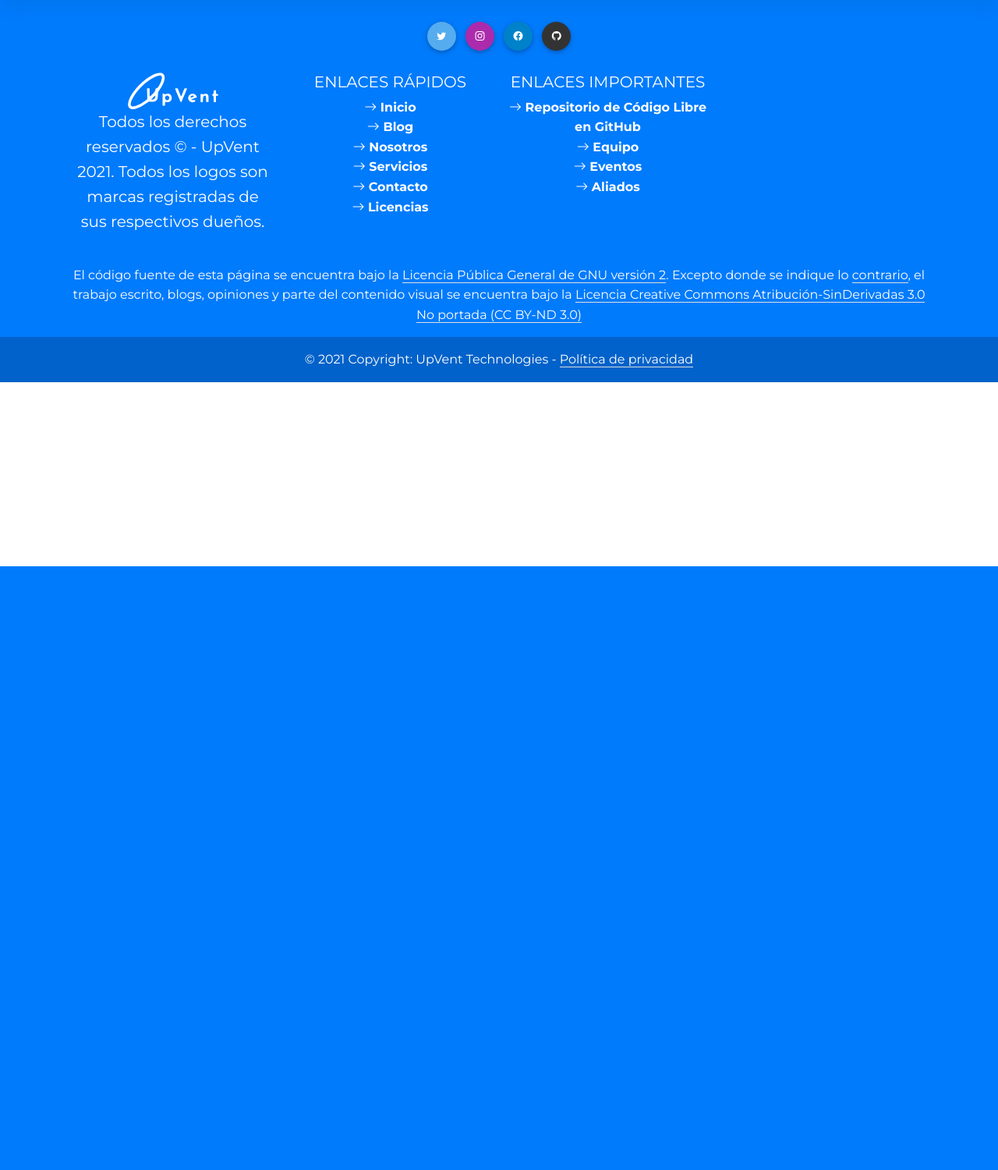
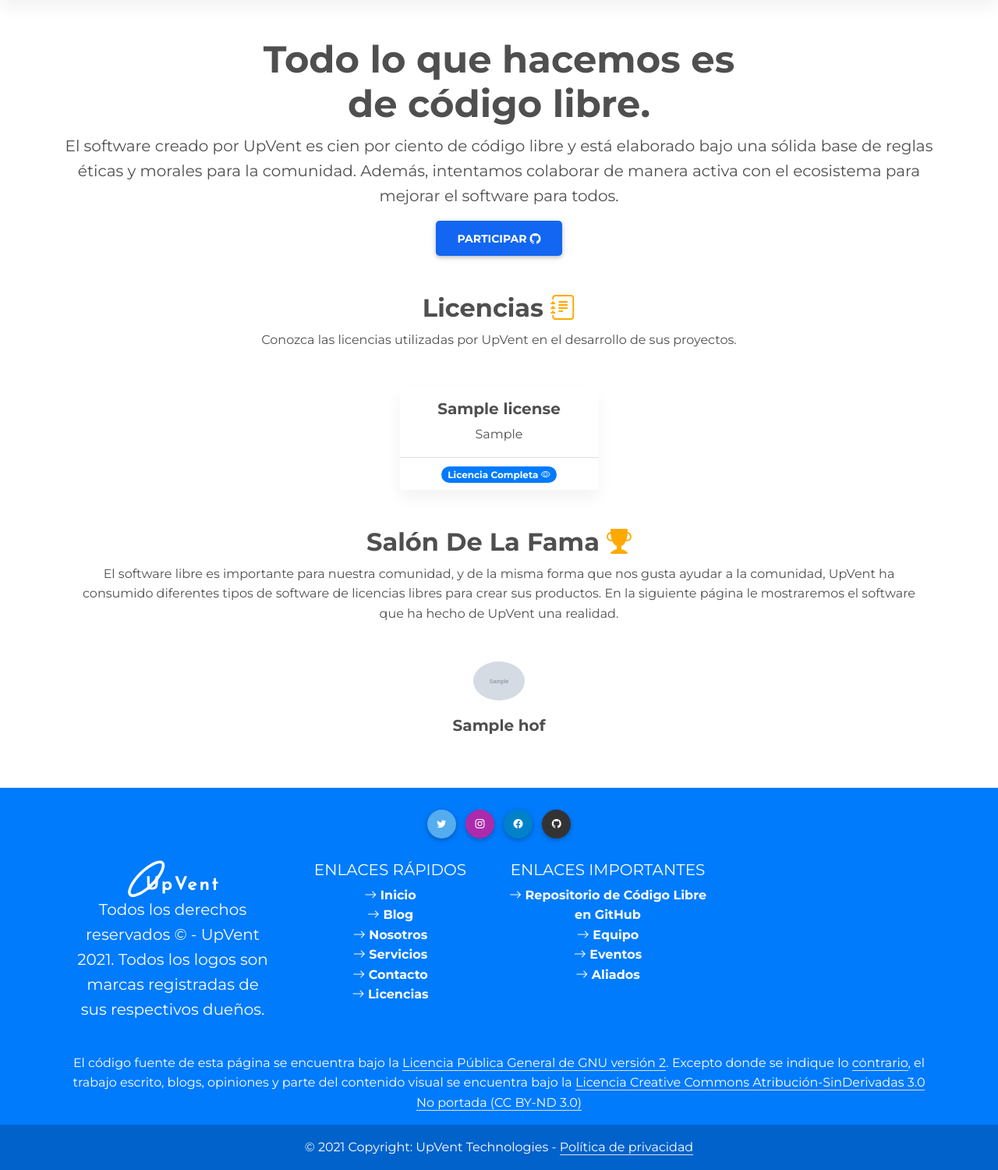
Before and after one commit to UpVent/upvent.codes, a Django app: page /licenses/ in a window 1280 px wide. Shown: the part 74-1574 px from the top of the page at 78% size. Before the commit the page ends 800 px from the top, so only its background shows below. Run offline with Django 3.2, Linux system fonts and the light colour scheme; tables that the repository leaves empty hold one stand-in row (values such as "Sample post"); grey boxes marked "Sample" are stand-in pictures; some libraries are stand-ins or nearby versions.

Commit message:
Added licenses

```diff
--- a/UpVent/core/models.py
+++ b/UpVent/core/models.py
@@ -120,6 +120,70 @@ class FSProject(models.Model):
     def __str__(self):
         return self.title
 
+# (licenses) License Model
+class License(models.Model):
+
+    """
+    Stores a single License model shown in the "licenses" page of this
+    site.
+    """
+
+    name = models.CharField(
+        verbose_name="Nombre",
+        max_length=60,
+        help_text="Ingrese el nombre de la licencia a mostrar",
+        default="Gnu General Public License v2"
+    )
+
+    verbatim = RichTextUploadingField(
+        verbose_name="Texto corto de la licencia",
+        help_text="Escriba aquí el texto corto o resumen de la licencia",
+        default=""
+    )
+
+    license_link = models.URLField(
+        verbose_name="URL de licencia",
+        max_length=200,
+        help_text="URL completa para ver la licencia del proyecto",
+        default="https://gnu.org/"
+    )
+
+    class Meta:
+        verbose_name = "Licencia"
+        verbose_name_plural = "Licencias"
+
+    def __str__(self):
+        return self.name
+
+# (licenses) HOF Model
+class HOF(models.Model):
+
+    """
+    Stores a single Hall Of Fame Project shown in the "licenses" page of this
+    site.
+    """
+
+    name = models.CharField(
+        verbose_name="Nombre",
+        max_length=60,
+        help_text="Ingrese el nombre del proyecto a mostrar en\
+        el salón de la fama",
+        default="Gnu Compiler Colection"
+    )
+
+    icon = models.ImageField(
+        verbose_name="Icono del Proyecto",
+        upload_to="licenses",
+        help_text="Se recomiendan imágenes de dimensiones rectangulares."
+    )
+
+    class Meta:
+        verbose_name = "Proyecto del salón de la fama"
+        verbose_name_plural = "Proyectos del salón de la Fama"
+
+    def __str__(self):
+        return self.name
+
 # (privacy-policy) Privacy Policy Project Model
 class PrivacyPolicy(models.Model):
 
--- a/UpVent/core/templates/core/licenses.html
+++ b/UpVent/core/templates/core/licenses.html
@@ -2,5 +2,86 @@
 {% load static %}
 
 {% block body %}
+    <div class="container text-center mt-5 mb-5">
+        <h2 class="display-5 fw-bold">
+            Todo lo que hacemos es
+            <br />
+            de código libre.
+        </h2>
+
+        <p class="lead text-wrap">
+            El software creado por UpVent es cien por ciento de código libre y está
+            elaborado bajo una sólida base de reglas éticas y morales para la comunidad.
+
+            Además, intentamos colaborar de manera activa con el ecosistema para
+            mejorar el software para todos.
+        </p>
+
+        <a class="btn btn-primary btn-lg fw-bold" href="https://github.com/UpVent">Participar <i class="bi bi-github"></i></a>
+
+    </div>
+
+    <div class="container mt-5 mb-5">
+        <div class="container text-center mt-5 mb-5">
+            <h2 class="fw-bold">
+                Licencias <i class="text-warning bi bi-journal-text"></i>
+            </h2>
+
+            <p class="text-wrap">
+                Conozca las licencias utilizadas por UpVent en el desarrollo de sus proyectos.
+            </p>
+        </div>
+
+        <div class="container">
+
+            <div class="row mt-5 justify-content-center">
+
+                {% for license in licenses %}
+                    <div class="col-md-10 col-lg-3 pt-5 pt-lg-0 ml-auto mr-auto text-center">
+                        <div class="card  ">
+                            <div class="card-body">
+                                <h5 class="card-title fw-bold">{{ license.name }}</h5>
+                                <p class="card-text">
+                                    {{ license.verbatim | safe }}
+                                </p>
+                            </div>
+                            <div class="card-footer"><a class="badge rounded-pill bg-upvent text-white" href="{{ license.license_link }}">Licencia Completa <i class="bi bi-eye"></i></a></div>
+                        </div>
+                    </div>
+                {% endfor %}
+
+            </div>
+        </div>
+
+    </div>
+
+    <div class="container mt-5 mb-5">
+        <div class="container text-center mt-5 mb-5">
+            <h2 class="fw-bold">
+                Salón De La Fama <i class="text-warning bi bi-trophy-fill"></i>
+            </h2>
+
+            <p class="text-wrap">
+                El software libre es importante para nuestra comunidad, y de la misma forma que nos gusta ayudar a la comunidad, UpVent ha consumido
+                diferentes tipos de software de licencias libres para crear sus productos. En la siguiente página le mostraremos el software que ha hecho de UpVent
+                una realidad.
+            </p>
+        </div>
+
+        <div class="container">
+
+            <div class="row mt-5 justify-content-center">
+
+                {% for item in hall_of_fame %}
+                    <div class="col-md-10 col-lg-3 pt-5 pt-lg-0 ml-auto mr-auto text-center">
+                        <p><img alt="image" height="50" class="rounded-circle" src="{{ item.icon.url }}"></p>
+                        <p class="lead fw-bold"><strong>{{ item.name }}</strong></p>
+                    </div>
+                {% endfor %}
+
+            </div>
+        </div>
+
+    </div>
 
 {% endblock %}
--- a/UpVent/core/views.py
+++ b/UpVent/core/views.py
@@ -1,6 +1,6 @@
 from django.shortcuts import render
 
-from .models import Project, FSProject, PrivacyPolicy
+from .models import Project, FSProject, License, HOF, PrivacyPolicy
 
 # Create your views here.
 def index(request):
@@ -58,7 +58,33 @@ def services(request):
     return render(request, 'core/services.html', {'services': services})
 
 def licenses(request):
-    return render(request, 'core/licenses.html')
+
+    """
+    Display the "licenses" page for this site.
+
+    **Context**
+
+    ``licenses``
+        Return all instances of the :model:`core.License`
+        saved in the database to display in the first section of the page.
+
+    ``HOF``
+        Return all instances of recognized projects shown in the
+        hall of fame at the last section of the page.
+
+    **Template**
+        :template:`core/licenses.html`
+    """
+
+    licenses = License.objects.all()
+    hall_of_fame = HOF.objects.all()
+
+    context = {
+        'licenses': licenses,
+        'hall_of_fame': hall_of_fame,
+    }
+
+    return render(request, 'core/licenses.html', context)
 
 def privacy_policy(request):
 
```
